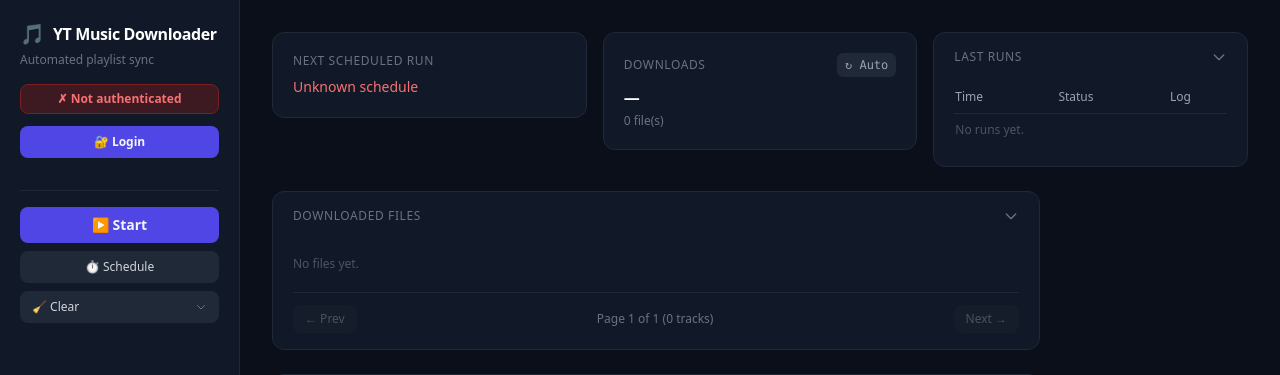
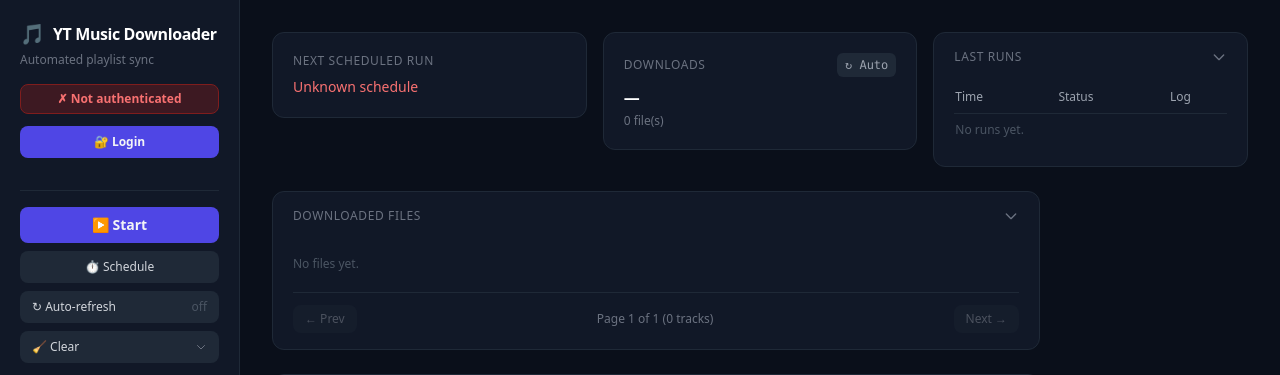
Before and after one commit to Cletus-Mccoy/autoDownloader, a Flask app: page / in a window 1280 px wide. Shown: the top 375 px of the page. Run offline with Flask 3, Linux system fonts and the light colour scheme; data that the repository does not hold is empty; parts of the project's set-up code (start-up, migrations or seed data) failed here and were passed over; some libraries are stand-ins or nearby versions.

Commit message:
feat: Enhance cron management with improved expression handling and add global auto-refresh functionality in UI

```diff
--- a/app/app.py
+++ b/app/app.py
@@ -300,29 +300,31 @@ def download_art(filename):
 def get_cron():
     try:
         with open(CRON_FILE) as f:
-            return jsonify({"content": f.read()})
+            for line in f:
+                line = line.strip()
+                if not line or line.startswith("#"):
+                    continue
+                parts = line.split()
+                if len(parts) >= 5:
+                    return jsonify({"expression": " ".join(parts[:5])})
+        return jsonify({"expression": ""})
     except Exception as e:
-        return jsonify({"content": "", "error": str(e)})
+        return jsonify({"expression": "", "error": str(e)})
 
 
 @app.route("/api/cron", methods=["POST"])
 def set_cron():
-    content = request.json.get("content", "").strip() + "\n"
-    for line in content.splitlines():
-        line = line.strip()
-        if not line or line.startswith("#"):
-            continue
-        parts = line.split()
-        if len(parts) >= 5:
-            expr = " ".join(parts[:5])
-            try:
-                croniter(expr)
-            except Exception as e:
-                return jsonify({"error": f"Invalid cron expression '{expr}': {e}"}), 400
-            break
+    expression = request.json.get("expression", "").strip()
+    parts = expression.split()
+    if len(parts) != 5:
+        return jsonify({"error": "Must be exactly 5 fields: min hour dom mon dow"}), 400
+    try:
+        croniter(expression)
+    except Exception as e:
+        return jsonify({"error": f"Invalid expression: {e}"}), 400
     try:
         with open(CRON_FILE, "w") as f:
-            f.write(content)
+            f.write(f"{expression} {CRON_SUFFIX}\n")
         subprocess.run(["service", "cron", "reload"], capture_output=True)
     except Exception as e:
         return jsonify({"error": str(e)}), 500
--- a/app/templates/index.html
+++ b/app/templates/index.html
@@ -47,6 +47,11 @@
             <button type="button" onclick="openScheduleModal()"
                 class="w-full px-3 py-2 rounded-lg bg-gray-800 hover:bg-gray-700 text-xs font-medium transition-colors text-gray-300">
                 ⏱ Schedule
+            </button>
+            <button id="global-refresh-btn" type="button" onclick="toggleGlobalRefresh()"
+                class="w-full px-3 py-2 rounded-lg bg-gray-800 hover:bg-gray-700 text-xs font-medium transition-colors text-gray-300 flex items-center justify-between">
+                <span>↻ Auto-refresh</span>
+                <span id="global-refresh-indicator" class="text-gray-600 text-xs">off</span>
             </button>
             <!-- Clear dropdown -->
             <div class="relative" id="clear-dropdown-root"
@@ -257,12 +262,14 @@
             </button>
         </div>
         <p class="text-xs text-gray-500 mb-3">
-            Standard crontab format:
-            <code class="bg-gray-800 px-1.5 py-0.5 rounded font-mono">min hour dom mon dow user command</code>
+            Enter the 5-field cron schedule: <code class="bg-gray-800 px-1.5 py-0.5 rounded font-mono">min hour dom mon dow</code>
         </p>
-        <textarea id="cron-editor"
-            class="w-full bg-gray-950 border border-gray-700 rounded-lg px-3 py-2 text-xs font-mono text-gray-200 focus:outline-none focus:border-indigo-500 transition-colors resize-none"
-            style="background-color:#060b14" rows="3" spellcheck="false">Loading...</textarea>
+        <input id="cron-editor" type="text" spellcheck="false" placeholder="0 3 * * *"
+            class="w-full bg-gray-950 border border-gray-700 rounded-lg px-3 py-2 text-sm font-mono text-gray-200 focus:outline-none focus:border-indigo-500 transition-colors"
+            style="background-color:#060b14">
+        <div class="mt-2 px-1 text-xs font-mono text-gray-700 truncate">
+            &lt;expression&gt;&nbsp;root python /app/scripts/scheduler.py &gt;&gt; /var/log/cron.log 2&gt;&amp;1
+        </div>
         <div class="flex items-center gap-3 mt-4">
             <button onclick="saveCron()"
                 class="px-4 py-2 rounded-lg bg-indigo-600 hover:bg-indigo-500 text-xs font-semibold transition-colors">
@@ -279,6 +286,13 @@
 
 <script>
     // ── Clear dropdown ───────────────────────────────────────────────
+    const CLEAR_LABELS = {
+        'all':               'all data (downloads, logs and runs)',
+        '/clear-downloads':  'all downloaded files',
+        '/clear-logs':       'all log files',
+        '/clear-runs':       'all run history',
+    };
+
     function openClearMenu() {
         document.getElementById('clear-menu').classList.replace('opacity-0', 'opacity-100');
         document.getElementById('clear-menu').classList.replace('pointer-events-none', 'pointer-events-auto');
@@ -297,6 +311,9 @@
         form.submit();
     }
     async function clearAction(action) {
+        const label = CLEAR_LABELS[action] ?? action;
+        if (!confirm(`Clear ${label}?\n\nThis cannot be undone.`)) return;
+        closeClearMenu();
         if (action === 'all') {
             await Promise.all([
                 fetch('/clear-downloads', { method: 'POST' }),
@@ -531,25 +548,26 @@
     async function loadCron() {
         try {
             const data = await fetch('/api/cron').then(r => r.json());
-            document.getElementById('cron-editor').value = data.content ?? '';
+            document.getElementById('cron-editor').value = data.expression ?? '';
         } catch (_) {}
     }
 
     async function saveCron() {
-        const content = document.getElementById('cron-editor').value;
-        const status  = document.getElementById('cron-status');
+        const expression = document.getElementById('cron-editor').value.trim();
+        const status     = document.getElementById('cron-status');
         status.textContent = 'Saving…';
         status.className   = 'text-xs text-gray-400';
         try {
             const res  = await fetch('/api/cron', {
                 method:  'POST',
                 headers: { 'Content-Type': 'application/json' },
-                body:    JSON.stringify({ content })
+                body:    JSON.stringify({ expression })
             });
             const data = await res.json();
             if (res.ok) {
                 status.textContent = '✓ Saved';
                 status.className   = 'text-xs text-green-400';
+                setTimeout(closeScheduleModal, 1200);
             } else {
                 status.textContent = '✗ ' + (data.error ?? 'Error');
                 status.className   = 'text-xs text-red-400';
@@ -559,6 +577,33 @@
             status.className   = 'text-xs text-red-400';
         }
         setTimeout(() => { status.textContent = ''; }, 4000);
+    }
+
+    // ── Global auto-refresh ──────────────────────────────────────────
+    let globalRefreshInterval = null;
+
+    function globalRefresh() {
+        fetchRuns();
+        fetchLogList();
+        refreshDownloadSummary();
+        updateRunStopButton();
+    }
+
+    function toggleGlobalRefresh() {
+        const btn       = document.getElementById('global-refresh-btn');
+        const indicator = document.getElementById('global-refresh-indicator');
+        if (globalRefreshInterval) {
+            clearInterval(globalRefreshInterval);
+            globalRefreshInterval = null;
+            btn.className       = 'w-full px-3 py-2 rounded-lg bg-gray-800 hover:bg-gray-700 text-xs font-medium transition-colors text-gray-300 flex items-center justify-between';
+            indicator.textContent = 'off';
+            indicator.className   = 'text-gray-600 text-xs';
+        } else {
+            globalRefreshInterval = setInterval(globalRefresh, 30000);
+            btn.className       = 'w-full px-3 py-2 rounded-lg bg-indigo-700 hover:bg-indigo-600 text-xs font-medium transition-colors text-white flex items-center justify-between';
+            indicator.textContent = '30s';
+            indicator.className   = 'text-indigo-300 text-xs';
+        }
     }
 
     window.addEventListener('DOMContentLoaded', () => {
```
